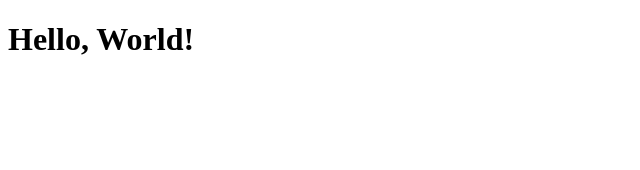
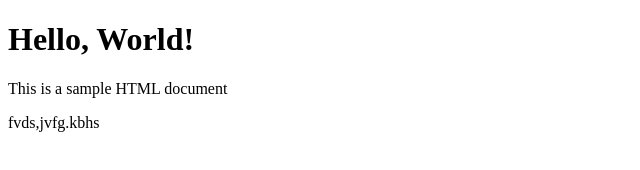
Before and after one commit to thanachayatoon-collab/test_kub, a plain HTML site: page Test_01.html in a window 1280 px wide. Shown: the whole page, without its empty margins (0-640 px from the left). Drawn offline with Linux system fonts and the light colour scheme.

Commit message:
Update Test_01.html

```diff
--- a/Test_01.html
+++ b/Test_01.html
@@ -7,6 +7,7 @@
 </head>
 <body>
     <h1>Hello, World!</h1>
-
+    <p>This is a sample HTML document</p>
+    fvds,jvfg.kbhs
 </body>
 </html>
```
